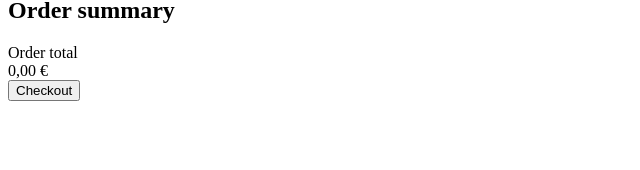
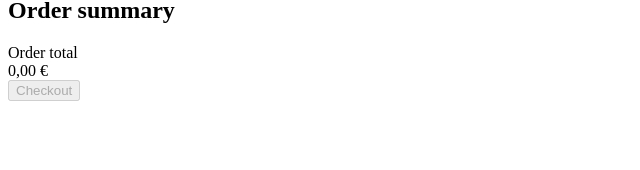
Before and after one commit to SpinBoxx/shopbymimo-store, a Next.js app: page /cart in a window 1280 px wide. Shown: the part 121-291 px from the top of the page, without its empty margins (0-640 px from the left). Built offline with nearby package versions, Linux system fonts and the light colour scheme.

Commit message:
Disabled checkout button when cart === 0

```diff
--- a/app/(routes)/cart/components/summary.tsx
+++ b/app/(routes)/cart/components/summary.tsx
@@ -47,7 +47,11 @@ export default function Summary() {
           <Currency value={totalPrice} />
         </div>
       </div>
-      <Button className="mt-6 w-full rounded-full" onClick={onCheckout}>
+      <Button
+        disabled={products.length === 0}
+        className="mt-6 w-full rounded-full"
+        onClick={onCheckout}
+      >
         Checkout
       </Button>
     </div>
```
